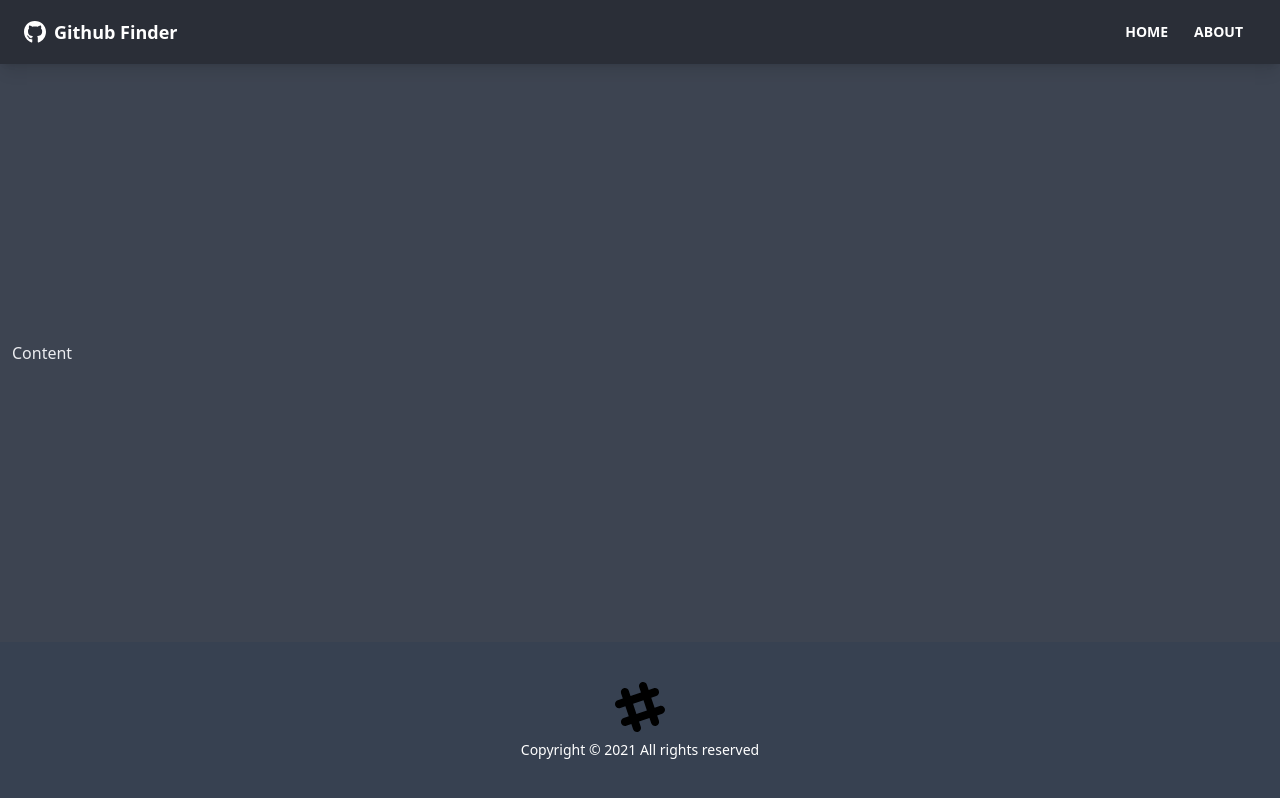
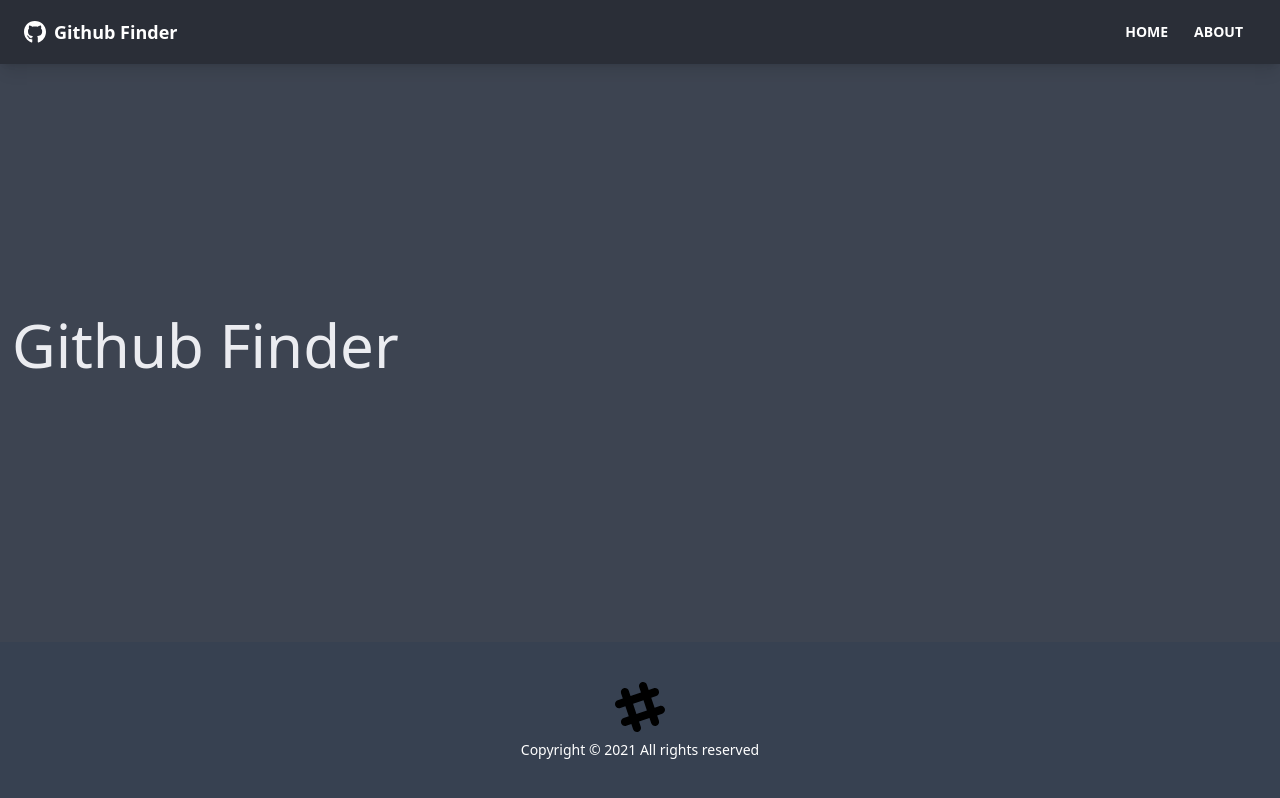
Before and after one commit to naimahassan43/react-github-finder, a React (Create React App) app: page /about in a window 1280 px wide. Built offline with nearby package versions, Linux system fonts and the light colour scheme.

Commit message:
Pages & Routes

```diff
--- a/src/App.js
+++ b/src/App.js
@@ -1,12 +1,23 @@
-import { BrowserRouter as Router } from "react-router-dom";
+import { BrowserRouter as Router, Routes, Route } from "react-router-dom";
 import Footer from "./components/layout/Footer";
 import Navbar from "./components/layout/Navbar";
+import About from "./pages/About";
+import Home from "./pages/Home";
+import NotFound from "./pages/NotFound";
 function App() {
   return (
     <Router>
       <div className="flex flex-col justify-between h-screen">
         <Navbar />
-        <main className="container mx-auto px-3 pb-12">Content</main>
+
+        <main className="container mx-auto px-3 pb-12">
+          <Routes>
+            <Route path="/" element={<Home />} />
+            <Route path="/about" element={<About />} />
+            <Route path="/notfound" element={<NotFound />} />
+            <Route path="/*" element={<NotFound />} />
+          </Routes>
+        </main>
         <Footer />
       </div>
     </Router>
--- /dev/null
+++ b/src/pages/About.jsx
@@ -0,0 +1,11 @@
+import React from "react";
+
+function About() {
+  return (
+    <div>
+      <h1 className="text-6xl mb-4">Github Finder</h1>
+    </div>
+  );
+}
+
+export default About;
--- /dev/null
+++ b/src/pages/Home.jsx
@@ -0,0 +1,11 @@
+import React from "react";
+
+function Home() {
+  return (
+    <div>
+      <h1 className="text-6xl">Home</h1>
+    </div>
+  );
+}
+
+export default Home;
--- /dev/null
+++ b/src/pages/NotFound.jsx
@@ -0,0 +1,21 @@
+import { FaHome } from "react-icons/fa";
+import { Link } from "react-router-dom";
+
+function NotFound() {
+  return (
+    <div className="hero">
+      <div className="text-center hero-content">
+        <div className="max-w-lg">
+          <h1 className="text-8xl font-bold mb-8">Oops!</h1>
+          <p className="text-5xl mb-8">404 - Page Not Found!</p>
+          <Link to="/" className="btn btn-primary btn-lg">
+            <FaHome className="mr-2" />
+            Back To Home
+          </Link>
+        </div>
+      </div>
+    </div>
+  );
+}
+
+export default NotFound;
```
